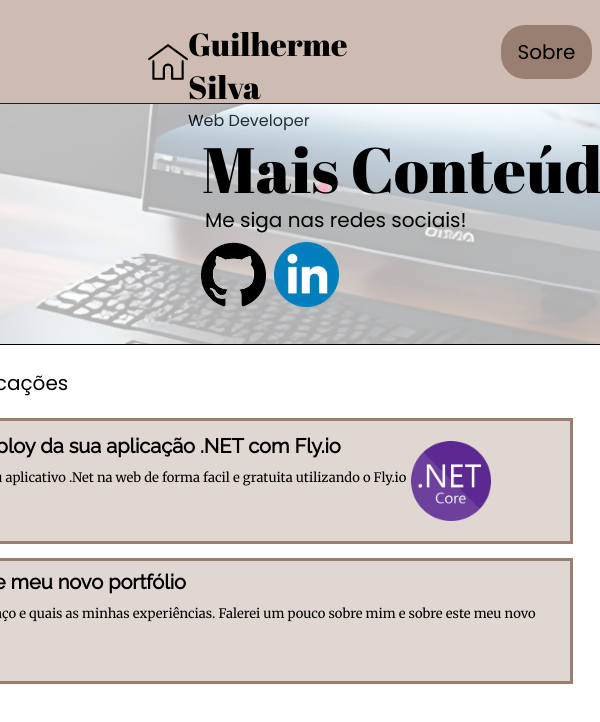
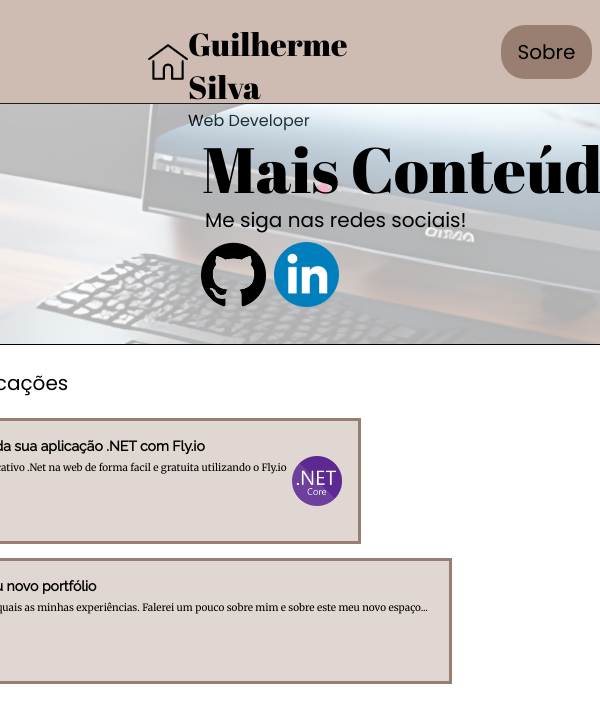
Before and after one commit to DevGuilhermeSv/Portfolio, an Angular app: page / in a window 600 px wide. Shown: the top 722 px of the page. Built offline with nearby package versions, Linux system fonts and the light colour scheme.

Commit message:
apply mobile view

```diff
--- a/src/app/Components/element-list/element-list.component.css
+++ b/src/app/Components/element-list/element-list.component.css
@@ -48,4 +48,21 @@ a{
 img{
     max-width: 80px;
     max-height: 80px;
+    margin-right: 10px;
 }
+
+/* Mobile view */
+@media only screen and (max-width: 600px) {
+    #title{
+        font-size: 14px;
+        margin-bottom: 6px;
+    }
+    #description{
+        font-size: 10px;
+    }
+    img{
+        max-width: 50px;
+        max-height: 50px;
+
+    }
+}
--- a/src/app/Components/home/home.component.css
+++ b/src/app/Components/home/home.component.css
@@ -2,7 +2,8 @@
 #list{
     display: flex;
     flex-direction: column;
-    width: 700px;
+    width: 100vw;
+    align-items: center;
 }
 #last-pub{
     font-family: 'Poppins';
@@ -11,4 +12,15 @@
 .element{
     height: 120px ;
     margin-top: 20px;
+    margin-right: 20px;
 }
+/* Desktop view */
+@media only screen and (min-width:600px) {
+    #list{
+        width: 700px;
+        align-items: flex-start;
+    }
+    .element{
+        margin-right: 0px;
+    }
+}
```
